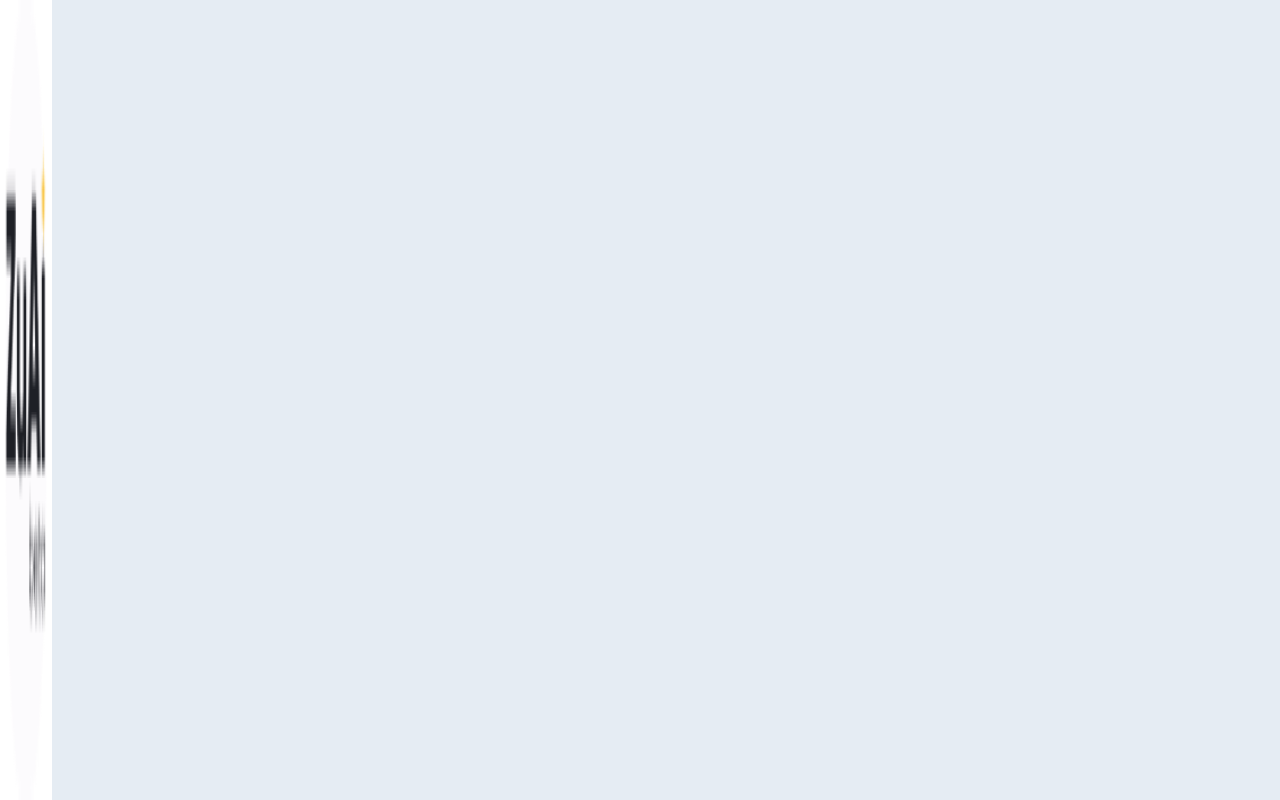
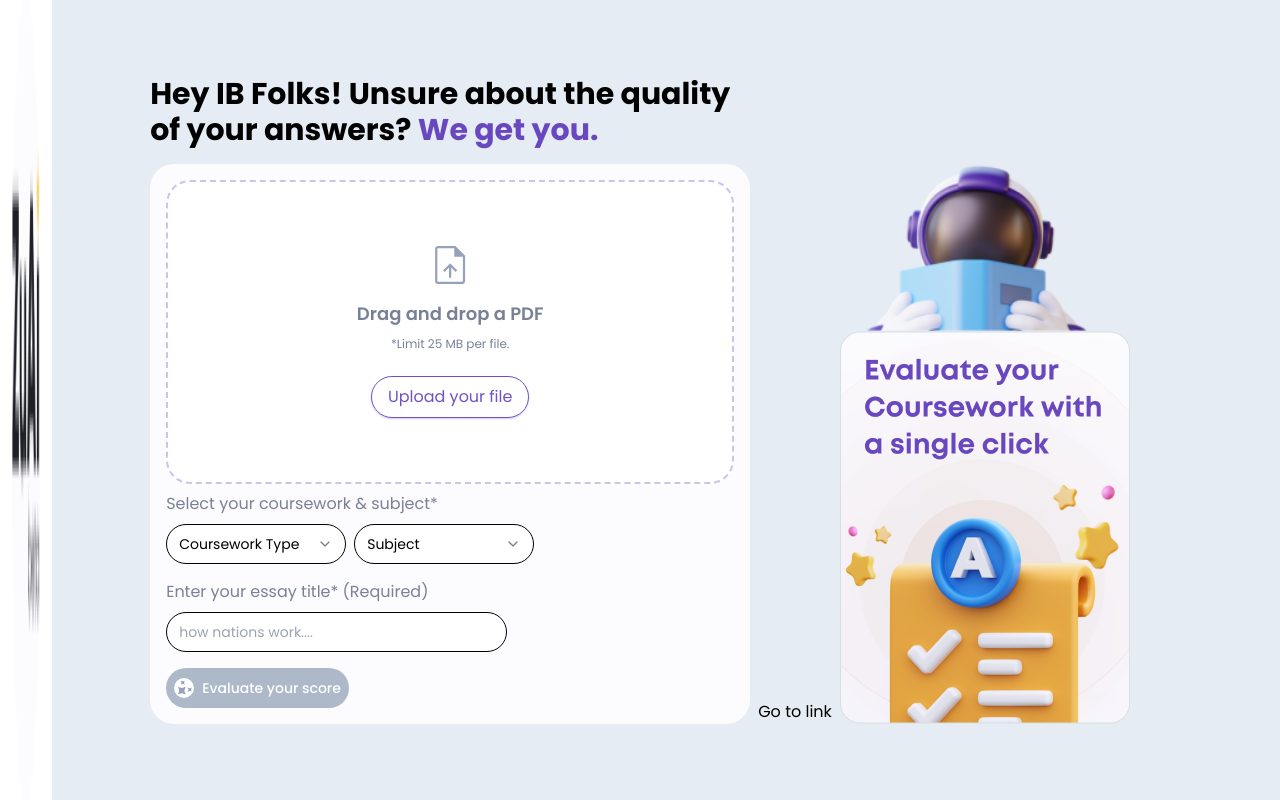
Before and after one commit to Rahul61-stack/zuai, a Next.js app: page /home in a window 1280 px wide. Built offline with nearby package versions, Linux system fonts and the light colour scheme.

Commit message:
Commit : Added updation function and initialised error handling

```diff
--- a/src/app/Components/Coursework.tsx
+++ b/src/app/Components/Coursework.tsx
@@ -8,11 +8,17 @@
   SelectTrigger,
   SelectValue,
 } from "@/components/ui/select";
+import { useCourseStore } from "../store";
 
 const Coursework = () => {
+  const { updateCourseworkType, uploadedCourseWork, errors, updateErrors } =
+    useCourseStore();
   return (
     <>
-      <Select>
+      <Select
+        value={uploadedCourseWork.courseType}
+        onValueChange={(courseType) => updateCourseworkType(courseType)}
+      >
         <SelectTrigger className="w-[180px] rounded-3xl">
           <SelectValue placeholder="Coursework Type" />
         </SelectTrigger>
@@ -22,7 +28,9 @@
             <SelectItem value="ias">Internal Assessments (IAs)</SelectItem>
             <SelectItem value="ee">Extended Essay (EE)</SelectItem>
             <SelectItem value="tok">Theory of Knowledge (TOK)</SelectItem>
-            <SelectItem value="cas">Creativity, Activity, Service (CAS)</SelectItem>
+            <SelectItem value="cas">
+              Creativity, Activity, Service (CAS)
+            </SelectItem>
           </SelectGroup>
         </SelectContent>
       </Select>
--- a/src/app/Components/Sidebar.tsx
+++ b/src/app/Components/Sidebar.tsx
@@ -4,7 +4,7 @@
 
 const Sidebar = ({showMenu}:{showMenu:boolean}) =>{
     return <>
-    <div className={cn("flex justify-between bg-white h-[100%]",(!showMenu?'flex-col':''))}>
+    <div className={cn("flex justify-between bg-white h-[100%] px-2",(!showMenu?'flex-col':''))}>
             <img src="/logo.png"/>
             <HamburgerMenu/>
     </div>
--- a/src/app/Components/Subject.tsx
+++ b/src/app/Components/Subject.tsx
@@ -6,10 +6,16 @@
   SelectTrigger,
   SelectValue,
 } from "@/components/ui/select";
+import { useCourseStore } from "../store";
 
 const Subject = () => {
-  return <>
-   <Select>
+  const { updateSubject, uploadedCourseWork } = useCourseStore();
+  return (
+    <>
+      <Select
+        value={uploadedCourseWork.subject}
+        onValueChange={(value) => updateSubject(value)}
+      >
         <SelectTrigger className="w-[180px] rounded-3xl">
           <SelectValue placeholder="Subject" />
         </SelectTrigger>
@@ -22,7 +28,8 @@
           <SelectItem value="chem">Chemistry</SelectItem>
         </SelectContent>
       </Select>
-  </>;
+    </>
+  );
 };
 
 export default memo(Subject);
--- a/src/app/Components/Submission.tsx
+++ b/src/app/Components/Submission.tsx
@@ -1,11 +1,26 @@
+'use client'
+
 import { Label } from "@radix-ui/react-label";
 import Coursework from "./Coursework";
 import Subject from "./Subject";
 import { Input } from "@/components/ui/input";
 import { Button } from "@/components/ui/button";
-import { memo } from "react";
+import { memo, useMemo } from "react";
+import { useCourseStore } from "../store";
 
 const Submission = () => {
+  const {
+    uploadedCourseWork,
+    updateName,
+    errors,
+    updateErrors,
+  } = useCourseStore();
+  const evaluationDisabled = useMemo(() => {
+    if(Object.values(uploadedCourseWork).some((value) => value === "")) {
+      return true
+    }
+    else return false
+  },[])
   return (
     <>
       <div className="flex flex-col gap-4 mt-2">
@@ -23,9 +38,11 @@
             Enter your essay title* (Required)
           </Label>
           <Input
+            value={uploadedCourseWork.name}
             type="text"
             placeholder="how nations work...."
             className="w-[90%] md:w-[60%] rounded-3xl"
+            onChange={(e) => updateName(e.target.value)}
           />
         </div>
         <div className="">
--- a/src/app/Components/UploadFile.tsx
+++ b/src/app/Components/UploadFile.tsx
@@ -1,28 +1,42 @@
 "use client";
 
-import 'react-pdf/dist/esm/Page/AnnotationLayer.css';
+import "react-pdf/dist/esm/Page/AnnotationLayer.css";
 import { Input } from "@/components/ui/input";
 import React, { useState } from "react";
 import { useCourseStore } from "../store";
-
 
 const FILE_SIZE_LIMIT = 25 * 1024 * 1024; // 25 MB
 
 function DragDrop() {
   const [file, setFile] = useState<any>(null);
   const [fileUrl, setFileUrl] = useState("");
-  const { updateUploadedCourseWork, uploadedCourseWork, updateFileURL } =
-    useCourseStore();
+  const {
+    updateUploadedCourseWork,
+    uploadedCourseWork,
+    updateFileURL,
+    errors,
+    updateErrors,
+  } = useCourseStore();
 
   const [errorMessage, setErrorMessage] = useState<string | null>(null);
 
   const handleErrors = (droppedFile: File) => {
     if (droppedFile.type !== "application/pdf") {
       setErrorMessage("Please upload a PDF file");
+      updateErrors({
+        message: "Please upload a PDF file",
+        error: true,
+        errorFor: "upload",
+      });
       return;
     }
     if (droppedFile.size > FILE_SIZE_LIMIT) {
       setErrorMessage("File size exceeds the 25 MB limit.");
+      updateErrors({
+        message: "File size exceeds the 25 MB limit.",
+        error: true,
+        errorFor: "upload",
+      });
       return;
     }
   };
--- a/src/app/Containers/SubmissionContainer.tsx
+++ b/src/app/Containers/SubmissionContainer.tsx
@@ -1,9 +1,13 @@
-import { memo } from "react";
+import { memo, useState } from "react";
 import UploadFile from "../Components/UploadFile";
 import Submission from "../Components/Submission";
 import Link from "next/link";
 
 const SubmissionContainer = () => {
+  // const [errors,setErrors] = useState<{errorMsg:string,error:boolean}>({
+  //   errorMsg: '',
+  //   error: false
+  // })
   return (
     <>
       <div className="flex gap-2 justify-center items-end">
--- a/src/app/evaluation/layout.tsx
+++ /dev/null
@@ -1,13 +0,0 @@
-
-
-export default function RootLayout({
-  children,
-}: Readonly<{
-  children: React.ReactNode;
-}>) {
-  return (
-        <div>
-          {children}
-        </div>
-  );
-}
--- a/src/app/home/page.tsx
+++ b/src/app/home/page.tsx
@@ -1,5 +1,15 @@
-const Page = () =>{
-    return <></>
-}
+import CourseworkContainer from "../Containers/CourseworkContainer";
+import SubmissionContainer from "../Containers/SubmissionContainer";
 
-export default Page
+const Page = () => {
+  return (
+    <main className="flex bg-zuai-slate-100 sm:w-full min-h-screen">
+      <div className="flex-grow flex flex-col justify-center items-center">
+        <SubmissionContainer />
+        <CourseworkContainer />
+      </div>
+    </main>
+  );
+};
+
+export default Page;
--- a/src/app/store.ts
+++ b/src/app/store.ts
@@ -14,12 +14,26 @@
   uploadedCourseWork: {
     content: string;
     fileUrl: string;
+    name: string;
+    courseType: string;
+    subject: string;
   };
+  errors: {
+    message: string;
+    error: boolean;
+    errorFor: string;
+  }[];
   updateUploadedCourseWork: (file: File) => void;
   updateFileURL: (fileURL: string) => void;
-  updateName:(name:string)=>void;
+  updateName: (name: string) => void;
+  updateSubject: (name: string) => void;
+  updateCourseworkType: (name: string) => void;
   updateSubmissions: (data: any) => void;
-
+  updateErrors: (errorObj: {
+    message: string;
+    error: boolean;
+    errorFor: string;
+  }) => void;
 };
 
 export const useCourseStore = create<CourseStore>((set) => ({
@@ -31,6 +45,7 @@
     courseType: "",
     subject: "",
   },
+  errors: [],
   updateUploadedCourseWork: (file: File) => {
     const reader = new FileReader();
     reader.onload = () => {
@@ -42,8 +57,25 @@
         },
       }));
     };
-    reader.readAsText(file); // Reads the content of the file
+    reader.readAsText(file);
   },
+
+  updateErrors: (errorObj: {
+    message: string;
+    error: boolean;
+    errorFor: string;
+  }) =>
+    set((state) => ({
+      ...state,
+      errors: [
+        ...state.errors,
+        {
+          error: errorObj.error,
+          message: errorObj.message,
+          errorFor: errorObj.errorFor,
+        },
+      ],
+    })),
   updateFileURL: (fileURL: string) =>
     set((state) => ({
       ...state,
@@ -52,13 +84,30 @@
         fileUrl: fileURL,
       },
     })),
-  updateName:(name:string)=>set((state)=>({
-    ...state,
-    uploadedCourseWork:{
-      ...state.uploadedCourseWork,
-      name:name
-    }
-  })),
+  updateName: (name: string) =>
+    set((state) => ({
+      ...state,
+      uploadedCourseWork: {
+        ...state.uploadedCourseWork,
+        name: name,
+      },
+    })),
+  updateSubject: (subject: string) =>
+    set((state) => ({
+      ...state,
+      uploadedCourseWork: {
+        ...state.uploadedCourseWork,
+        subject: subject,
+      },
+    })),
+  updateCourseworkType: (courseType: string) =>
+    set((state) => ({
+      ...state,
+      uploadedCourseWork: {
+        ...state.uploadedCourseWork,
+        courseType: courseType,
+      },
+    })),
   updateSubmissions: (data: any) =>
     set((state) => ({
       ...state,
```
Lines whose indentation alone changed are shown as unchanged.
